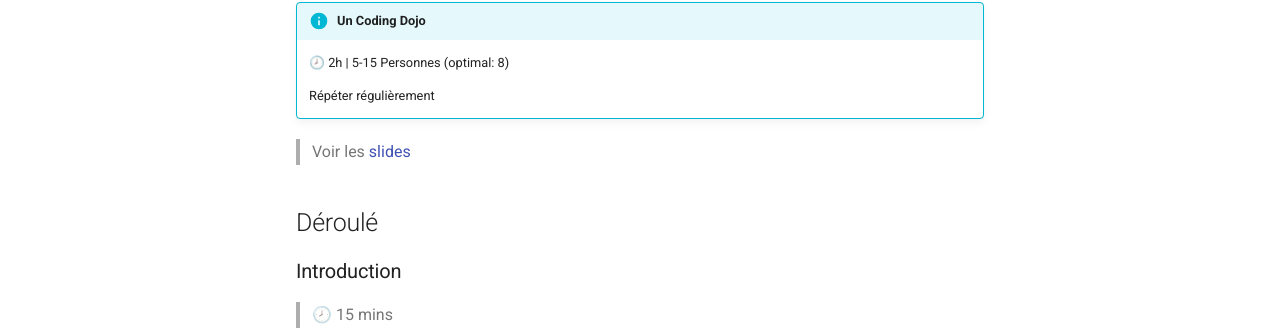
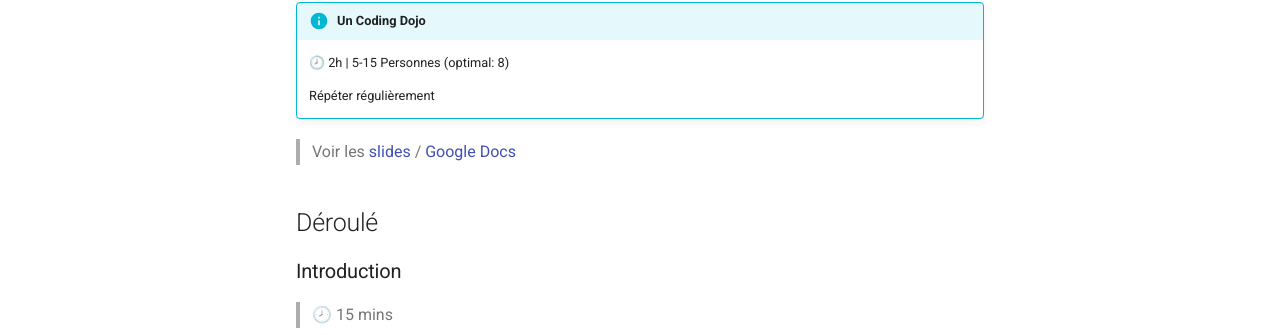
Before and after one commit to fhiegel/fhiegel.github.io, an MkDocs documentation site: the page built from docs/practices/coding-dojo/index.md, in a window 1280 px wide and 900 px high. Shown: the part 338-673 px from the top of the window. Built offline with MkDocs 1.6.1 and Material for MkDocs 9.7.7, drawn with Linux system fonts in a browser that asks for light colours; comment, search, counter and statistics services are not loaded.

Commit message:
slides: add some slide links

```diff
--- a/docs/practices/coding-dojo/index.md
+++ b/docs/practices/coding-dojo/index.md
@@ -15,7 +15,7 @@ dans un espace ouvert aux erreurs et à l'expérimentation.
 
 	Répéter régulièrement
 
-> Voir les [slides](slides)
+> Voir les [slides](slides) / [Google Docs](https://docs.google.com/presentation/d/e/2PACX-1vTxTDfWUeYECIuVduRoc-jWB_0koE5vzbmAuc0ujBW-R0gWDpQNx1NqUbBFtA7H5Nlv2FVbGBq7H7bY/embed?slide=id.p)
 
 ## Déroulé
 
```
Also changed, not shown: docs/learn/workshops/xtrem-reading.md (+2 -0 lines).
